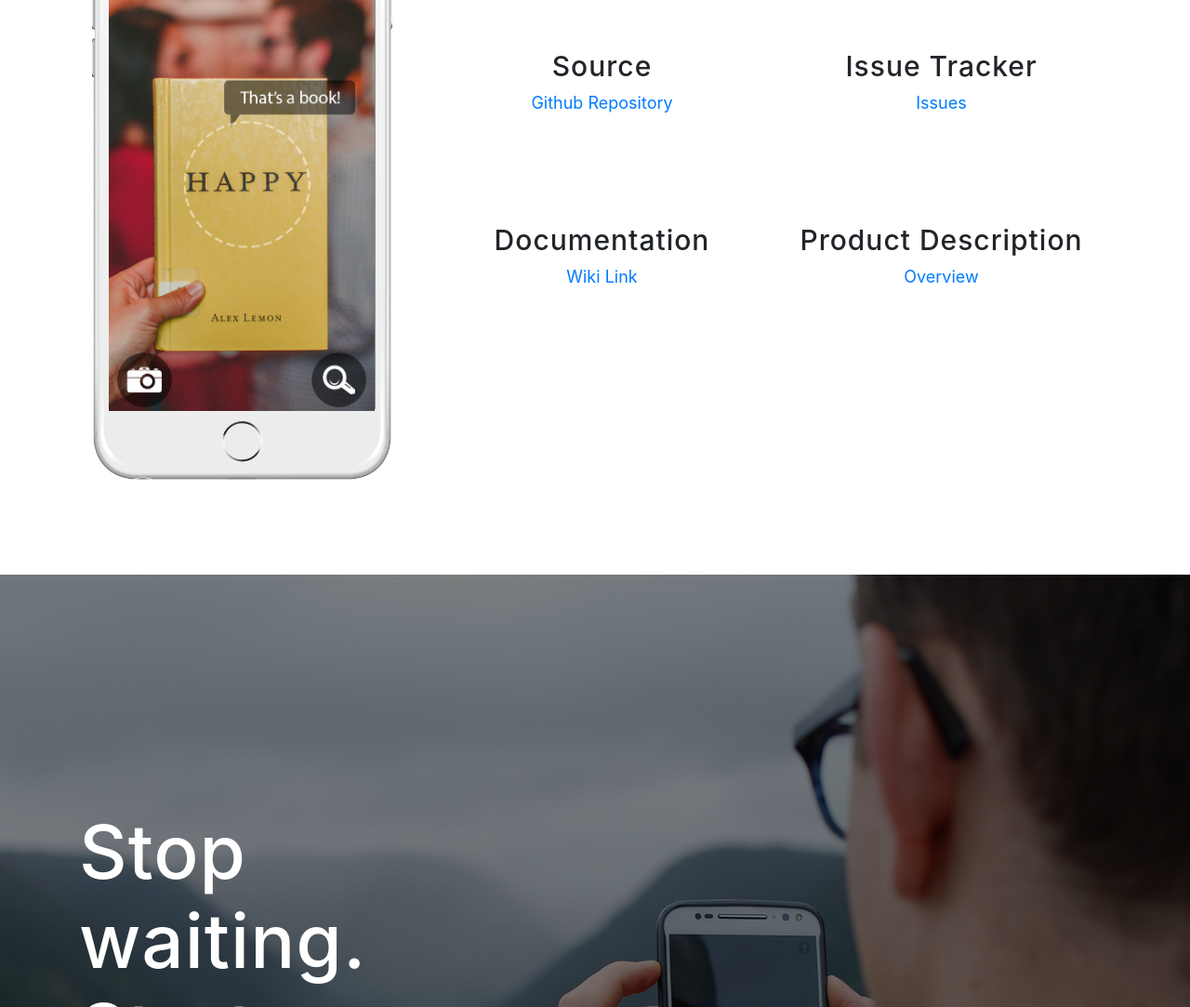
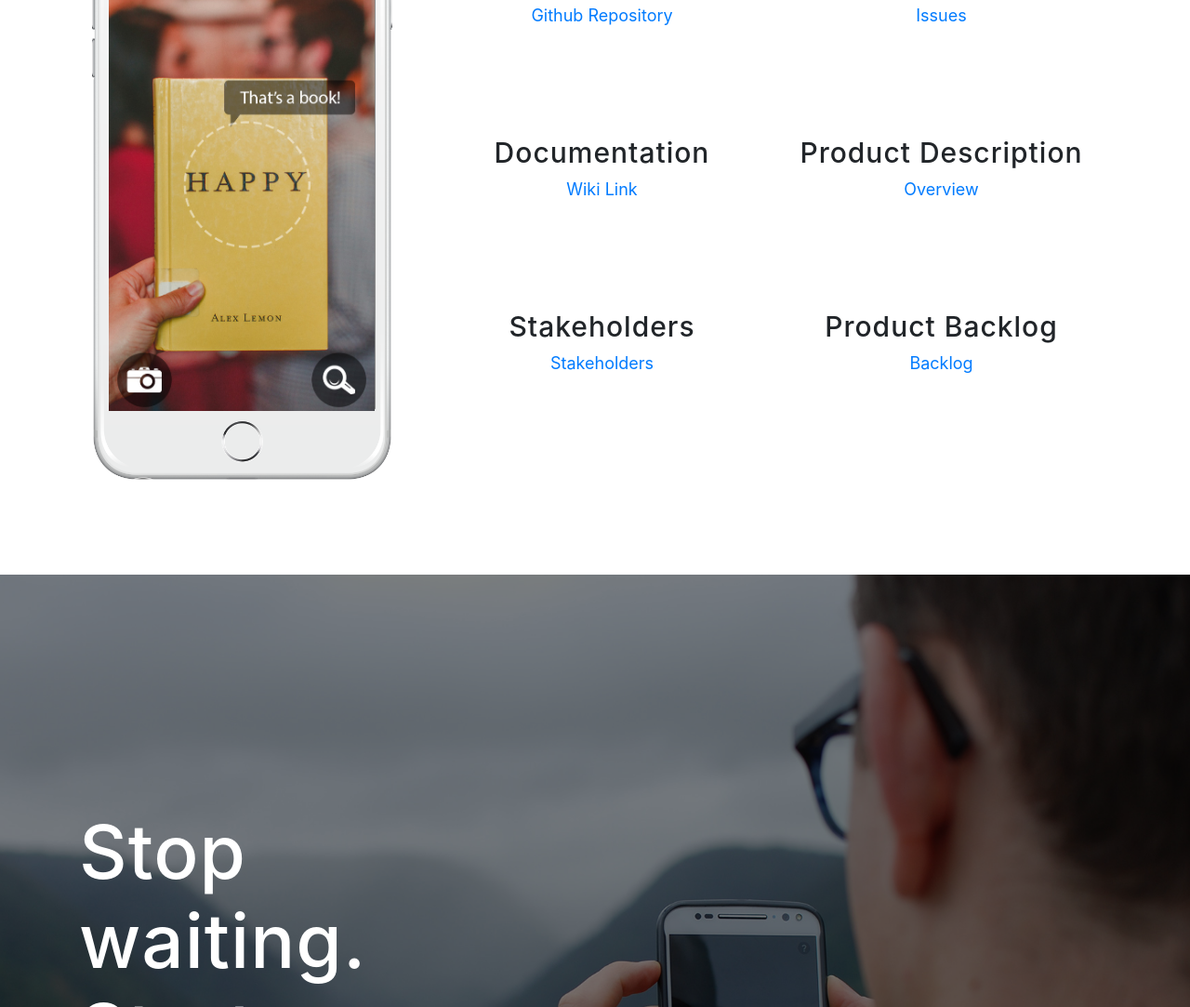
Before and after one commit to vaibhavttiwari/vaibhavttiwari.github.io, a website with bundled scripts: page index.html in a window 1280 px wide. Shown: the part 1829-2912 px from the top of the page at 93% size. Built offline with nearby package versions, Linux system fonts and the light colour scheme; a web font is replaced by a local one.

Commit message:
Adding links to backlog and stakeholders

```diff
--- a/index.html
+++ b/index.html
@@ -153,6 +153,20 @@
                     <p class="text-muted"><a href = "https://github.com/vaibhavttiwari/PRMS/blob/master/Brochure.pdf">Overview</a></p>
                   </div>
                 </div>
+				<div class="col-lg-6">
+                  <div class="feature-item">
+                    <!--<i class="icon-lock-open text-primary"></i>-->
+                    <h3>Stakeholders</h3>
+                    <p class="text-muted"><a href = "https://github.com/vaibhavttiwari/PRMS/blob/master/stakeholders.pdf">Stakeholders</a></p>
+                  </div>
+                </div>
+				<div class="col-lg-6">
+                  <div class="feature-item">
+                    <!--<i class="icon-lock-open text-primary"></i>-->
+                    <h3>Product Backlog</h3>
+                    <p class="text-muted"><a href = "https://github.com/vaibhavttiwari/PRMS/blob/master/backlog.xlsx">Backlog</a></p>
+                  </div>
+                </div>
               </div>
             </div>
           </div>
```
